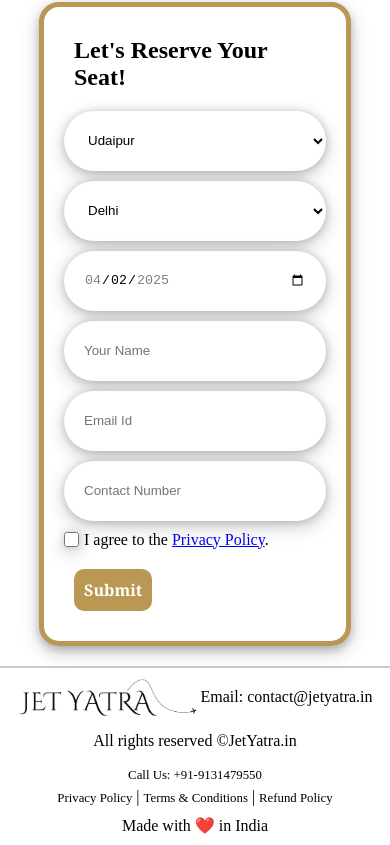
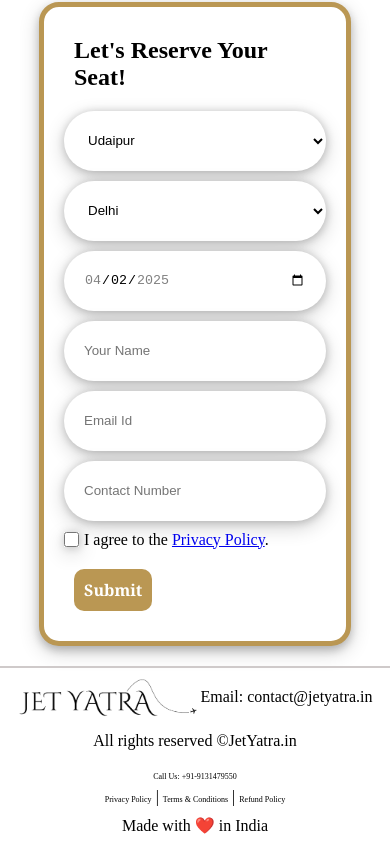
Before and after one commit to RohanNamdev/JetYatra, a plain HTML site: page index.html in a window 390 px wide. Shown: the part 2405-3250 px from the top of the page. Drawn offline with Linux system fonts and the light colour scheme.

Commit message:
css modified

```diff
--- a/style.css
+++ b/style.css
@@ -280,6 +280,10 @@ footer {
     flex-direction: column;
   }
 
+  .footer-links a {
+    font-size: 0.5rem;
+  }
+
   .images img {
     width: 40%;
     object-fit: cover;
```
